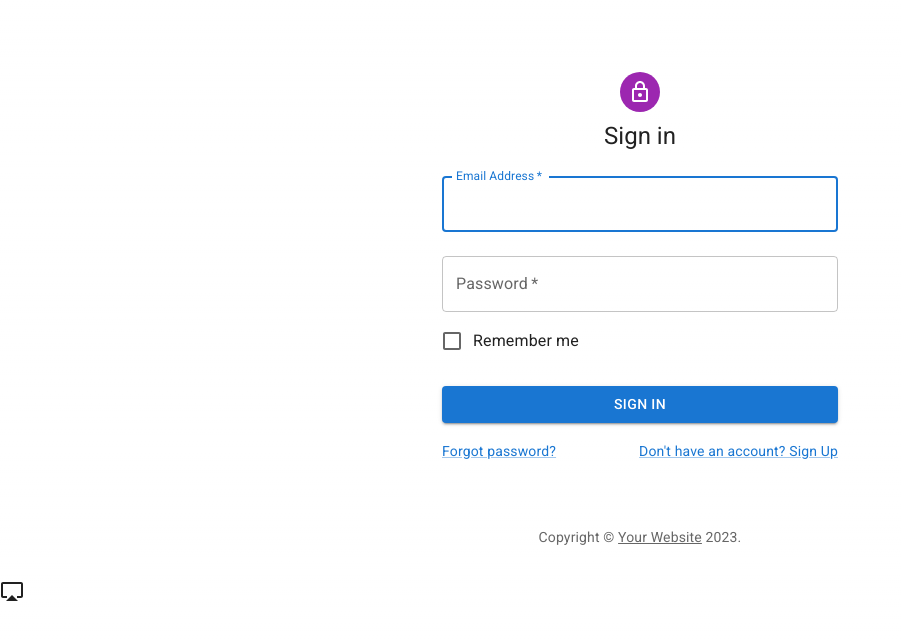
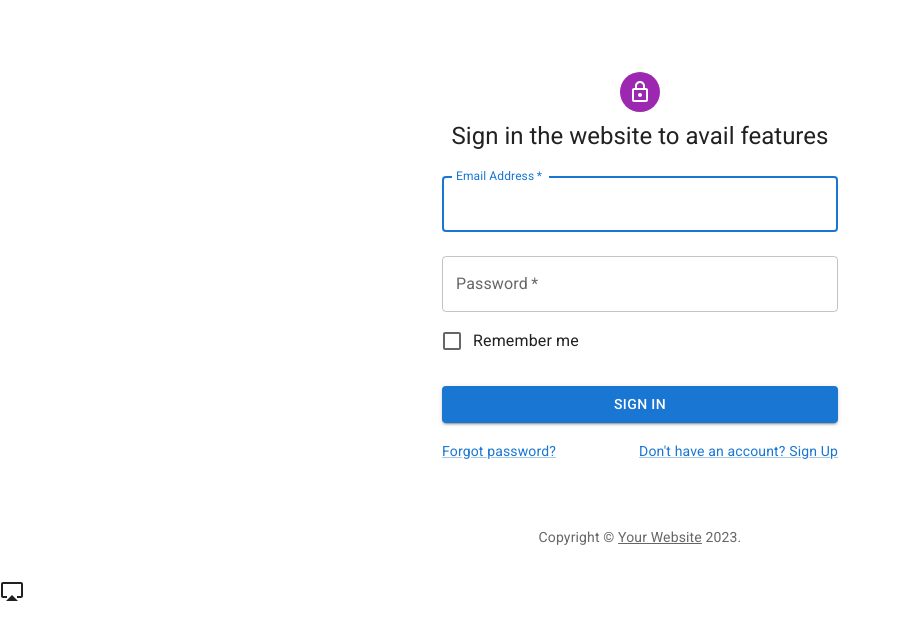
Before and after one commit to aman-misra/previewpoc, a Next.js app: page / in a window 1280 px wide. Shown: the top 640 px of the page, without its empty margins (0-901 px from the left). Built offline with nearby package versions, Linux system fonts and the light colour scheme.

Commit message:
tags error

```diff
--- a/components/Templates/SignIn.tsx
+++ b/components/Templates/SignIn.tsx
@@ -59,7 +59,7 @@ export default function SignIn() {
             <LockOutlinedIcon />
           </Avatar>
           <Typography component="h1" variant="h5">
-            Sign in
+            Sign in the website to avail features
           </Typography>
           <Box
             component="form"
```
Also changed, not shown: pages/login.tsx (+6 -1 lines).
